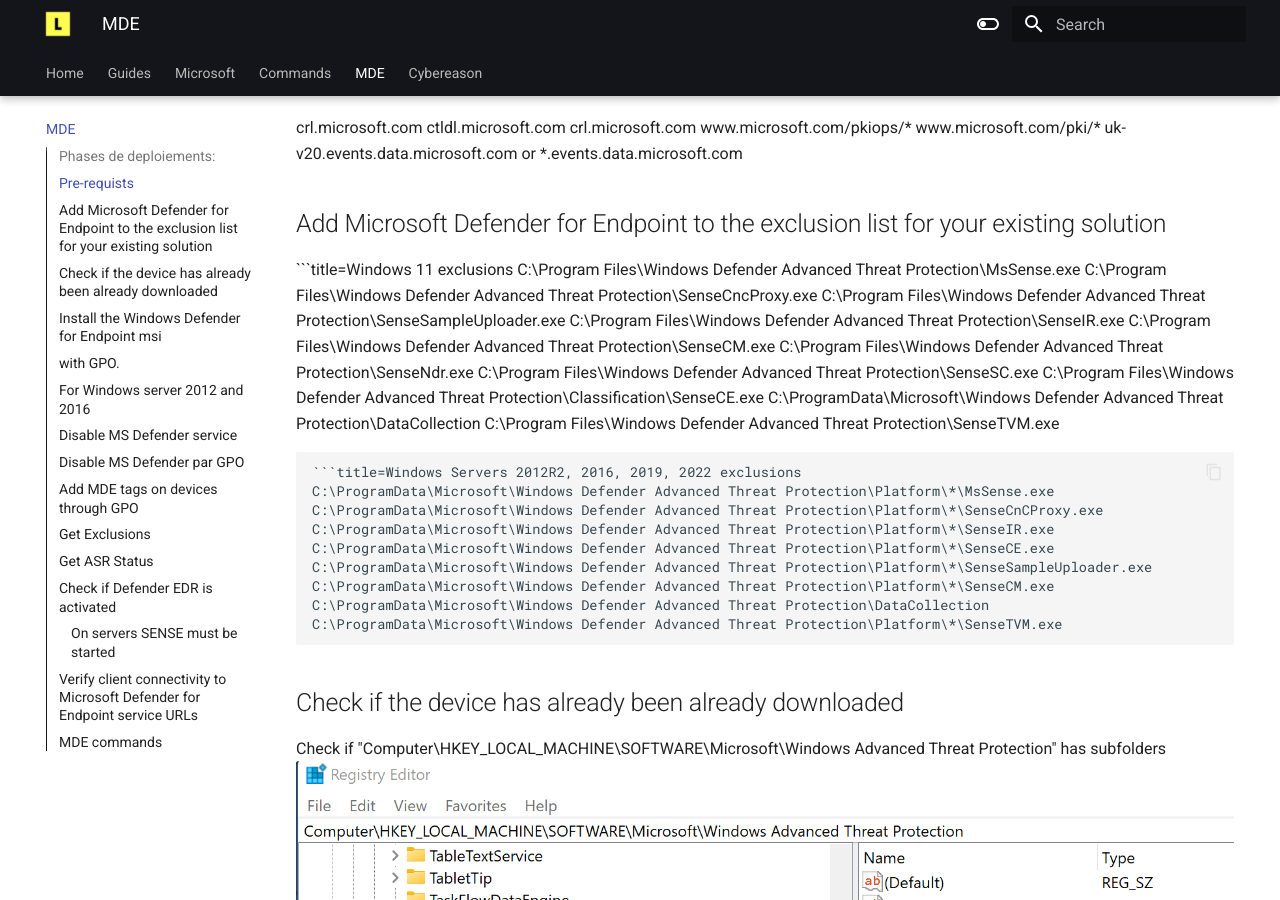
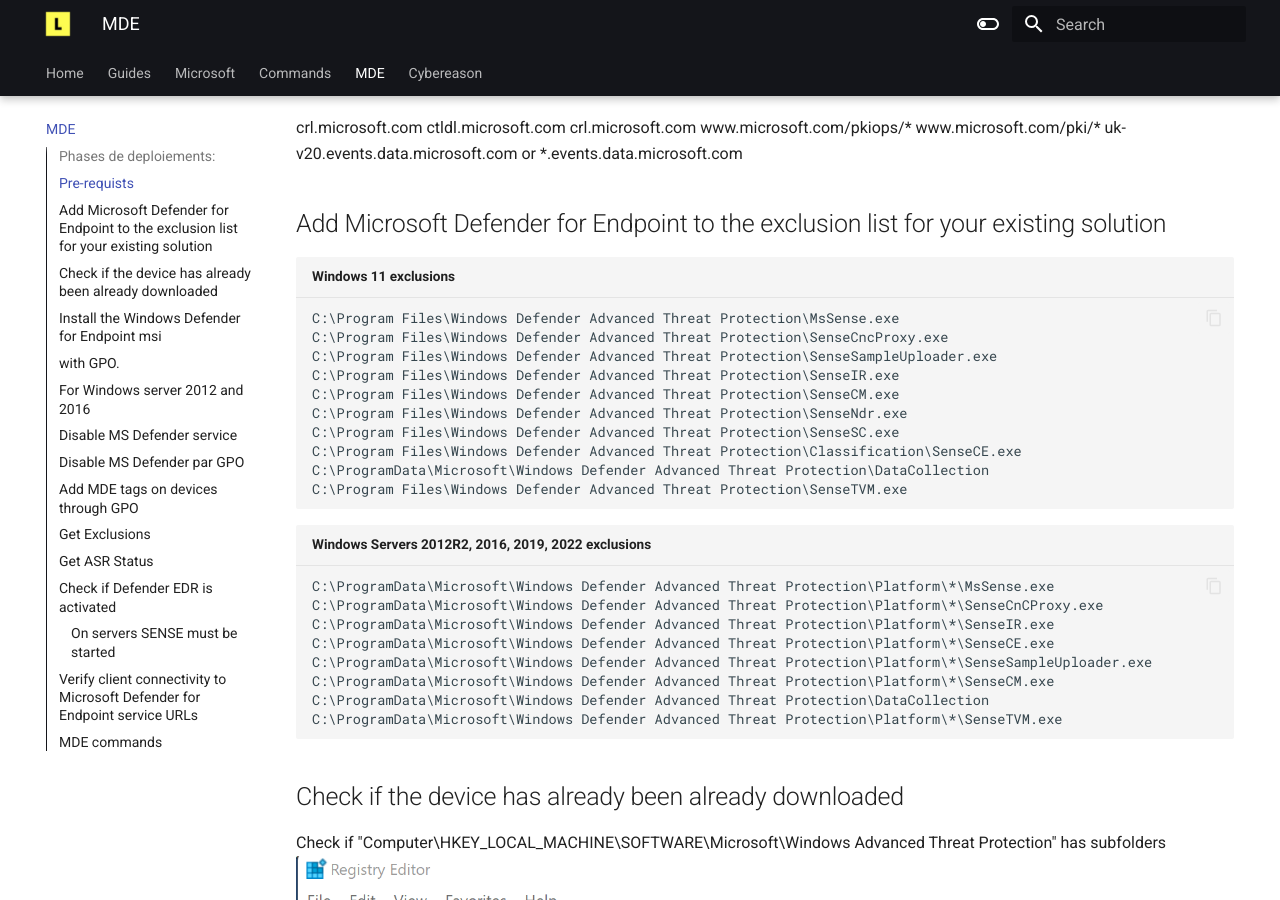
Before and after one commit to jipjab/docs, an MkDocs documentation site: the page built from docs/MDE.md, in a window 1280 px wide and 900 px high, scrolled down 816 px. Built offline with MkDocs 1.6.1 and Material for MkDocs 9.7.7, drawn with Linux system fonts in a browser that asks for light colours.

Commit message:
Update MDE.md

````diff
--- a/docs/MDE.md
+++ b/docs/MDE.md
@@ -39,7 +39,7 @@
 
 ## Add Microsoft Defender for Endpoint to the exclusion list for your existing solution
 
-```title=Windows 11 exclusions
+```title="Windows 11 exclusions"
 C:\Program Files\Windows Defender Advanced Threat Protection\MsSense.exe
 C:\Program Files\Windows Defender Advanced Threat Protection\SenseCncProxy.exe
 C:\Program Files\Windows Defender Advanced Threat Protection\SenseSampleUploader.exe
@@ -52,7 +52,7 @@
 C:\Program Files\Windows Defender Advanced Threat Protection\SenseTVM.exe
 ```
 
-```title=Windows Servers 2012R2, 2016, 2019, 2022 exclusions
+```title="Windows Servers 2012R2, 2016, 2019, 2022 exclusions"
 C:\ProgramData\Microsoft\Windows Defender Advanced Threat Protection\Platform\*\MsSense.exe
 C:\ProgramData\Microsoft\Windows Defender Advanced Threat Protection\Platform\*\SenseCnCProxy.exe
 C:\ProgramData\Microsoft\Windows Defender Advanced Threat Protection\Platform\*\SenseIR.exe
````
